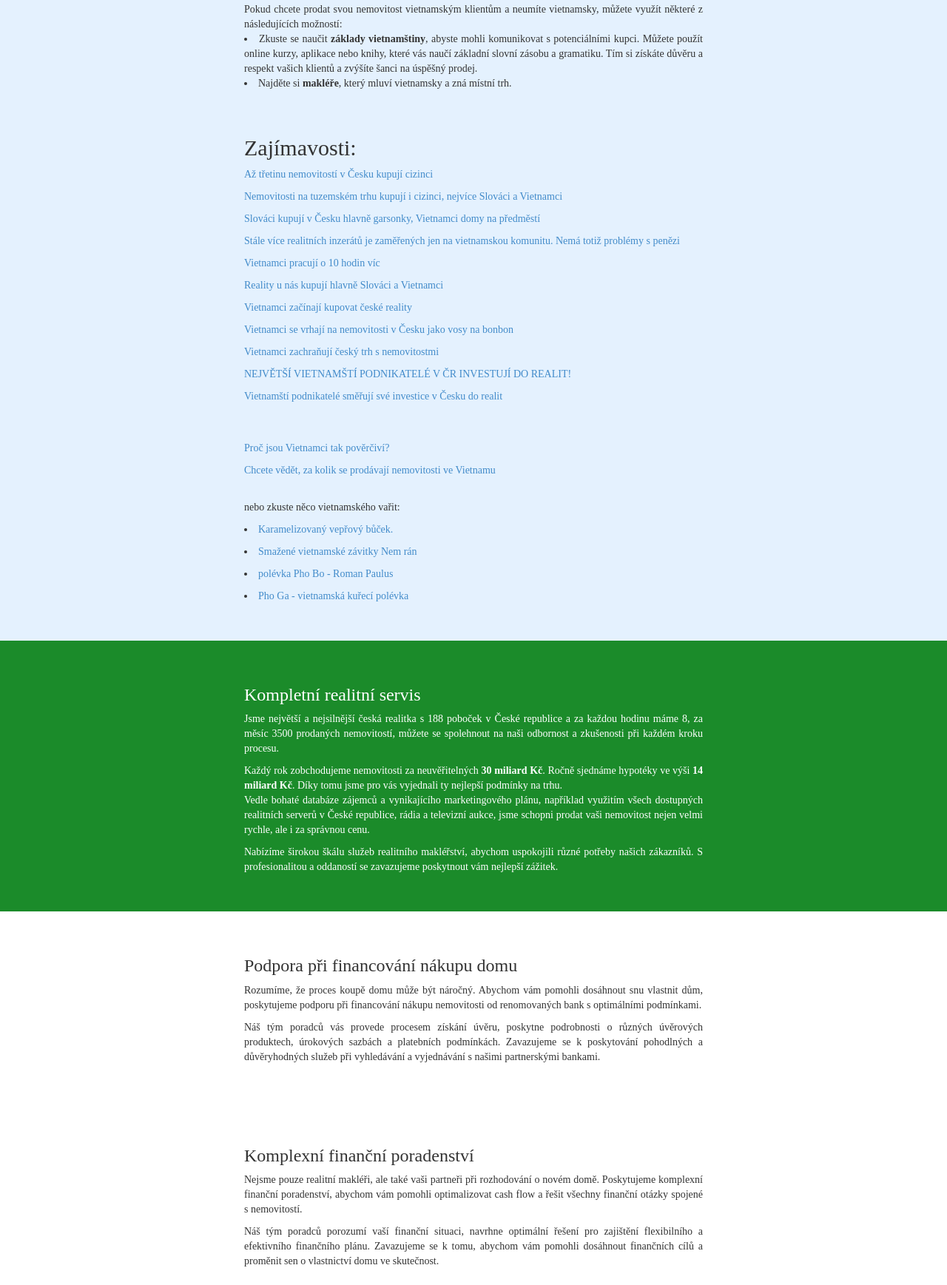
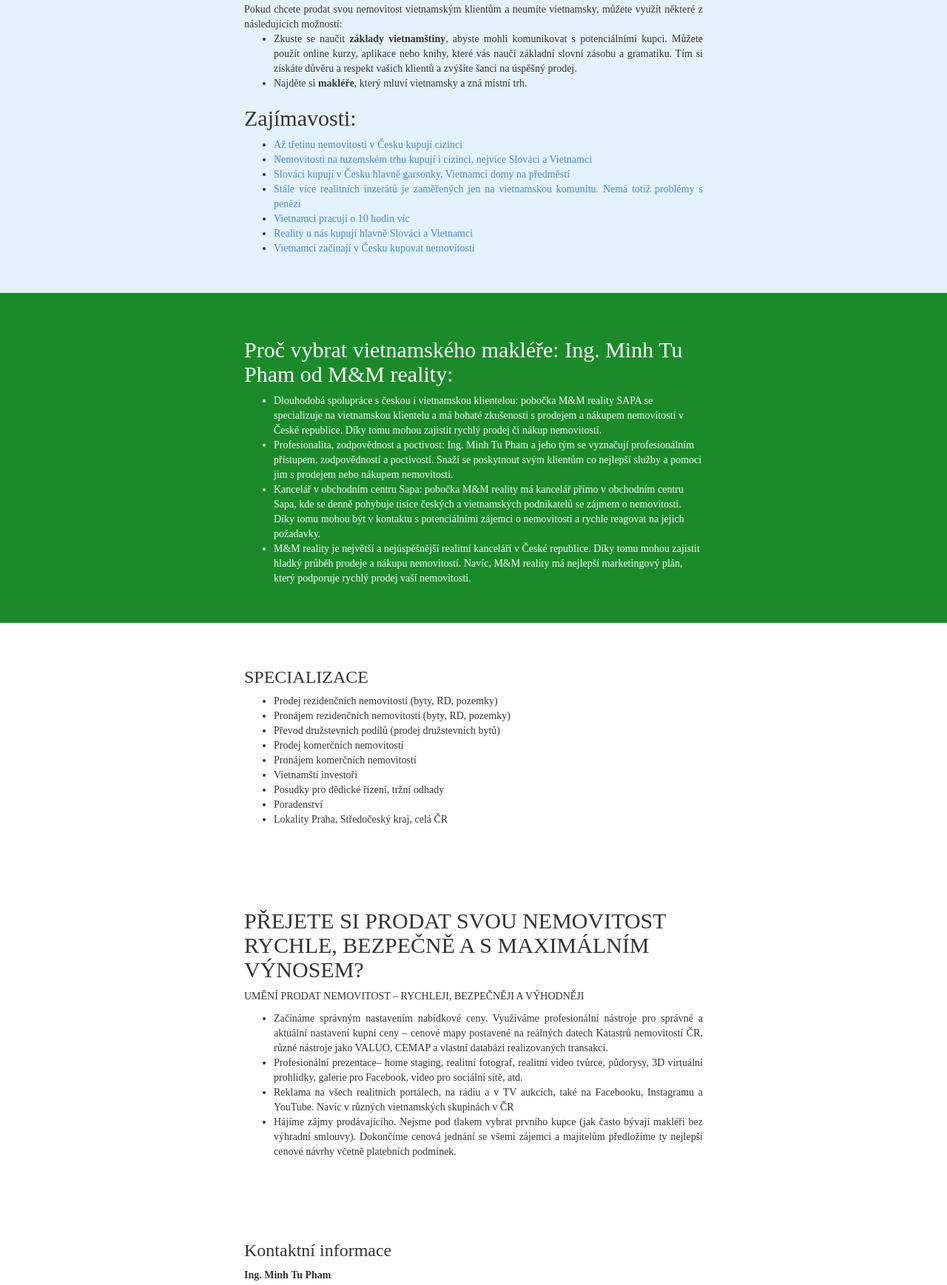
Before and after one commit to phamtucz/phamcz, a plain HTML site: page zajimavosti.html in a window 1280 px wide. Shown: the part 597-2334 px from the top of the page at 74% size. Drawn offline with Linux system fonts and the light colour scheme.

Commit message:
Update zajimavosti.html

```diff
--- a/zajimavosti.html
+++ b/zajimavosti.html
@@ -24,8 +24,8 @@
     <span class="icon-bar"></span>
   </button>
   <!-- Cho nay moi cho them co cac nuoc -->
-  <a href="index.html"><img class="logo green" src="static/img/vn.jpg" alt="vn"></a>
-  <a href="index_cz.html"><img class="logo white" src="static/img/cz.jpg" alt="cz"></a>
+  <a href="index_cz.html"><img class="logo green" src="static/img/cz.jpg" alt="vn"></a>
+  <a href="index.html"><img class="logo white" src="static/img/vn.jpg" alt="cz"></a>
     <a href="https://www.mmreality.cz"><img style="float: right;" class="logo green" src="static/img/mmreality.png"></a>
 </div>
 </div>
@@ -34,87 +34,91 @@
   <div class="container">
    <div class="hero_text">
     <h1 class="catchline">
-          <br> <h1>Přes 30% nemovitostí kupují cizinci. Umíte jim nabídnout tu svou?</h1><br><br></h1>
-        <h3 class="catchline" style="color:lawngreen;"><h3>Cizinci jsou někdy ochotni koupit nemovitost za více peněz než Češi. Umíte jim nabídnout tu svou?</h3></h3>
+        <br>
+        <span>Přes 30% nemovitostí kupují cizinci. Umíte jim nabídnout tu svou?</span>
+        <br><br>
+    </h1>
+    <h3 class="catchline" style="color:lawngreen;">
+        <span>Cizinci jsou někdy ochotni koupit nemovitost za více peněz než Češi. Umíte jim nabídnout tu svou?</span>
+    </h3>
 </div>
+
   </div>
 </div>
 
 <div class="home_block home_block_1">
   <div class="container">
     <div align="justify">
-
         Pokud chcete prodat svou nemovitost vietnamským klientům a neumíte vietnamsky, můžete využít některé z následujících možností: <br>
-        <li>Zkuste se naučit <b>základy vietnamštiny</b>, abyste mohli komunikovat s potenciálními kupci. Můžete použít online kurzy, aplikace nebo knihy, které vás naučí základní slovní zásobu a gramatiku. Tím si získáte důvěru a respekt vašich klientů a zvýšíte šanci na úspěšný prodej.<br></li>
-        <li>Najděte si <b>makléře</b>, který mluví vietnamsky a zná místní trh.</li><br><br>
-
+        <ul>
+            <li>Zkuste se naučit <b>základy vietnamštiny</b>, abyste mohli komunikovat s potenciálními kupci. Můžete použít online kurzy, aplikace nebo knihy, které vás naučí základní slovní zásobu a gramatiku. Tím si získáte důvěru a respekt vašich klientů a zvýšíte šanci na úspěšný prodej.</li>
+            <li>Najděte si <b>makléře</b>, který mluví vietnamsky a zná místní trh.</li>
+        </ul>
         <h2>Zajímavosti:</h2>
-        <p> <a href="https://www.idnes.cz/ekonomika/domaci/cizinci-nemovitosti-v-cesku-byty-rusove-italove.A180319_390088_ekonomika_div"> Až třetinu nemovitostí v Česku kupují cizinci </a></p>
-        <p> <a href="https://www.mesec.cz/aktuality/nemovitosti-na-tuzemskem-trhu-kupuji-i-cizinci/"> Nemovitosti na tuzemském trhu kupují i cizinci, nejvíce Slováci a Vietnamci </a></p>
-        <p> <a href="https://www.idnes.cz/zpravy/domaci/slovaci-kupuji-v-cesku-hlavne-garsonky-vietnamci-domy-na-predmesti.A101205_075203_domaci_jj"> Slováci kupují v Česku hlavně garsonky, Vietnamci domy na předměstí </a></p>
-        <p> <a href="https://www.lidovky.cz/domov/pouze-pro-vietnamce.A090803_000054_ln_noviny_sko"> Stále více realitních inzerátů je zaměřených jen na vietnamskou komunitu. Nemá totiž problémy s penězi
- </a></p>
-        <p> <a href="https://www.lidovky.cz/byznys/cizinci-travi-v-praci-vic-hodin-nez-cesi.A120214_171118_firmy-trhy_apa"> Vietnamci pracují o 10 hodin víc </a></p>
-        <p> <a href="https://www.stavebni-forum.com/en/print/11123/reality-u-nas-kupuji-hlavne-slovaci-a-vietnamci/"> Reality u nás kupují hlavně Slováci a Vietnamci </a></p>
-        <p> <a href="https://www.idnes.cz/ekonomika/domaci/cizinci-nemovitosti-v-cesku-byty-rusove-italove.A180319_390088_ekonomika_div"> Vietnamci začínají kupovat české reality </a></p>
-        <p> <a href="https://ct24.ceskatelevize.cz/clanek/ekonomika/vietnamci-se-vrhaji-na-nemovitosti-v-cesku-jako-vosy-na-bonbon-185655"> Vietnamci se vrhají na nemovitosti v Česku jako vosy na bonbon </a></p>
-        <p> <a href="https://www.lidovky.cz/domov/vietnamci-zachranuji-cesky-trh-s-nemovitostmi.A090803_000006_ln_noviny_sko"> Vietnamci zachraňují český trh s nemovitostmi </a></p>
-        <p> <a href="https://www.cvs-praha.cz/nejvetsi-vietnamsti-podnikatele-v-cr-investuji-do-realit/"> NEJVĚTŠÍ VIETNAMŠTÍ PODNIKATELÉ V ČR INVESTUJÍ DO REALIT! </a></p>
-        <p> <a href="https://www.hypoindex.cz/kratke-zpravy/vietnamsti-podnikatele-smeruji-sve-investice-v-cesku-do-realit/"> Vietnamští podnikatelé směřují své investice v Česku do realit </a></p><br><br>
-        <p> <a href="https://medium.seznam.cz/clanek/huy-cz-proc-jsou-vietnamci-tak-povercivi-novy-rok-novy-ja-1341"> Proč jsou Vietnamci tak pověrčiví? </a></p>
-        <p> <a href="https://https://search.savills.com/cz/cs/list/nemovitost-na-prodej/vietnam"> Chcete vědět, za kolik se prodávají nemovitosti ve Vietnamu </a></p><br>
-         nebo zkuste něco vietnamského vařit:<br>
-        <p> <a href="https://www.youtube.com/watch?v=HtE04JOj3tU"> <li>Karamelizovaný vepřový bůček. </a></p>
-       <p> <a href="https://fresh.iprima.cz/recepty/smazene-vietnamske-zavitky-nem-ran-podle-go-brno"> <li>Smažené vietnamské závitky Nem rán </a></p>
-        <p> <a href="https://www.youtube.com/watch?v=6DlTUwjaOsY"> <li>polévka Pho Bo - Roman Paulus </a></p>
-      <p> <a href="https://www.youtube.com/watch?v=DRzeIwn0oIk"><li>Pho Ga - vietnamská kuřecí polévka </a></p>
-
-
+        <ul>
+            <li><a href="https://www.idnes.cz/ekonomika/domaci/cizinci-nemovitosti-v-cesku-byty-rusove-italove.A180319_390088_ekonomika_div">Až třetinu nemovitostí v Česku kupují cizinci</a></li>
+            <li><a href="https://www.mesec.cz/aktuality/nemovitosti-na-tuzemskem-trhu-kupuji-i-cizinci/">Nemovitosti na tuzemském trhu kupují i cizinci, nejvíce Slováci a Vietnamci</a></li>
+            <li><a href="https://www.idnes.cz/zpravy/domaci/slovaci-kupuji-v-cesku-hlavne-garsonky-vietnamci-domy-na-predmesti.A101205_075203_domaci_jj">Slováci kupují v Česku hlavně garsonky, Vietnamci domy na předměstí</a></li>
+            <li><a href="https://www.lidovky.cz/domov/pouze-pro-vietnamce.A090803_000054_ln_noviny_sko">Stále více realitních inzerátů je zaměřených jen na vietnamskou komunitu. Nemá totiž problémy s penězi</a></li>
+            <li><a href="https://www.lidovky.cz/byznys/cizinci-travi-v-praci-vic-hodin-nez-cesi.A120214_171118_firmy-trhy_apa">Vietnamci pracují o 10 hodin víc</a></li>
+            <li><a href="https://www.stavebni-forum.com/en/print/11123/reality-u-nas-kupuji-hlavne-slovaci-a-vietnamci/">Reality u nás kupují hlavně Slováci a Vietnamci</a></li>
+            <li><a href="https://www.idnes.cz/ekonomika/domaci/cizinci-nemovitosti-v-cesku-byty-rusove-italove.A180319_390088_ekonomika_div">Vietnamci začínají v Česku kupovat nemovitosti</a></li>
+        </ul>
     </div>
 </div>
+
 </div>
 
 <div class="home_block home_block_2">
   <div class="container">
-    <h3>Kompletní realitní servis </h3>
-    <div align="justify">
+      <h2>Proč vybrat vietnamského makléře: Ing. Minh Tu Pham od M&M reality:</h2>
+<ul>
+  <li>Dlouhodobá spolupráce s českou i vietnamskou klientelou: pobočka M&M reality SAPA se specializuje na vietnamskou klientelu a má bohaté zkušenosti s prodejem a nákupem nemovitostí v České republice. Díky tomu mohou zajistit rychlý prodej či nákup nemovitostí.</li>
+  <li>Profesionalita, zodpovědnost a poctivost: Ing. Minh Tu Pham a jeho tým se vyznačují profesionálním přístupem, zodpovědností a poctivostí. Snaží se poskytnout svým klientům co nejlepší služby a pomoci jim s prodejem nebo nákupem nemovitosti.</li>
+  <li>Kancelář v obchodním centru Sapa: pobočka M&M reality má kancelář přímo v obchodním centru Sapa, kde se denně pohybuje tisíce českých a vietnamských podnikatelů se zájmem o nemovitosti. Díky tomu mohou být v kontaktu s potenciálními zájemci o nemovitosti a rychle reagovat na jejich požadavky.</li>
+  <li>M&M reality je největší a nejúspěšnější realitní kanceláří v České republice. Díky tomu mohou zajistit hladký průběh prodeje a nákupu nemovitostí. Navíc, M&M reality má nejlepší marketingový plán, který podporuje rychlý prodej vaší nemovitosti.</li>
+</ul>
 
-       <p>Jsme největší a nejsilnější česká realitka s 188 poboček v České republice a za každou hodinu máme 8, za měsíc 3500 prodaných nemovitostí, můžete se spolehnout na naši odbornost a zkušenosti při každém kroku procesu.</p> Každý rok zobchodujeme nemovitosti za neuvěřitelných <b>30 miliard Kč</b>. Ročně sjednáme hypotéky ve výši <b>14 miliard Kč</b>. Díky tomu jsme pro vás vyjednali ty nejlepší podmínky na trhu.
-       <p> Vedle bohaté databáze zájemců a vynikajícího marketingového plánu, například využitím všech dostupných realitních serverů v České republice, rádia a televizní aukce, jsme schopni prodat vaši nemovitost nejen velmi rychle, ale i za správnou cenu.
-        </p>
-        <p>Nabízíme širokou škálu služeb realitního makléřství, abychom uspokojili různé potřeby našich zákazníků. S profesionalitou a oddaností se zavazujeme poskytnout vám nejlepší zážitek.</p>
     </div>
   </div>
 </div>
 
 <div class="home_block home_block_4">
   <div class="container">
-    <h3>Podpora při financování nákupu domu</h3>
+    <h3>SPECIALIZACE</h3>
     <div align="justify">
-      <p>Rozumíme, že proces koupě domu může být náročný. Abychom vám pomohli dosáhnout snu vlastnit dům, poskytujeme podporu při financování nákupu nemovitosti od renomovaných bank s optimálními podmínkami.</p>
-      <p>Náš tým poradců vás provede procesem získání úvěru, poskytne podrobnosti o různých úvěrových produktech, úrokových sazbách a platebních podmínkách. Zavazujeme se k poskytování pohodlných a důvěryhodných služeb při vyhledávání a vyjednávání s našimi partnerskými bankami.</p>
+      <ul>
+  <li>Prodej rezidenčních nemovitostí (byty, RD, pozemky)</li>
+  <li>Pronájem rezidenčních nemovitostí (byty, RD, pozemky)</li>
+  <li>Převod družstevních podílů (prodej družstevních bytů)</li>
+  <li>Prodej komerčních nemovitostí</li>
+  <li>Pronájem komerčních nemovitostí</li>
+  <li>Vietnamští investoři</li>
+  <li>Posudky pro dědické řízení, tržní odhady</li>
+  <li>Poradenství</li>
+  <li>Lokality Praha, Středočeský kraj, celá ČR</li>
+</ul>
+
     </div>
   </div>
 </div>
 
 <div class="home_block home_block_5">
   <div class="container">
-    <h3>Komplexní finanční poradenství</h3>
+    <h2>PŘEJETE SI PRODAT SVOU NEMOVITOST RYCHLE, BEZPEČNĚ A S MAXIMÁLNÍM VÝNOSEM?</h2>
     <div align="justify">
-      <p>Nejsme pouze realitní makléři, ale také vaši partneři při rozhodování o novém domě. Poskytujeme komplexní finanční poradenství, abychom vám pomohli optimalizovat cash flow a řešit všechny finanční otázky spojené s nemovitostí.</p>
-      <p>Náš tým poradců porozumí vaší finanční situaci, navrhne optimální řešení pro zajištění flexibilního a efektivního finančního plánu. Zavazujeme se k tomu, abychom vám pomohli dosáhnout finančních cílů a proměnit sen o vlastnictví domu ve skutečnost.</p>
+<p>UMĚNÍ PRODAT NEMOVITOST – RYCHLEJI, BEZPEČNĚJI A VÝHODNĚJI</p>
+<ul>
+  <li>Začínáme správným nastavením nabídkové ceny. Využíváme profesionální nástroje pro správné a aktuální nastavení kupní ceny – cenové mapy postavené na reálných datech Katastrů nemovitostí ČR, různé nástroje jako VALUO, CEMAP a vlastní databázi realizovaných transakcí.</li>
+  <li>Profesionální prezentace– home staging, realitní fotograf, realitní video tvůrce, půdorysy, 3D virtuální prohlídky, galerie pro Facebook, video pro sociální sítě, atd.</li>
+  <li>Reklama na všech realitních portálech, na rádiu a v TV aukcích, také na Facebooku, Instagramu a YouTube. Navíc v různých vietnamských skupinách v ČR</li>
+  <li>Hájíme zájmy prodávajícího. Nejsme pod tlakem vybrat prvního kupce (jak často bývají makléři bez výhradní smlouvy). Dokončíme cenová jednání se všemi zájemci a majitelům předložíme ty nejlepší cenové návrhy včetně platebních podmínek.</li>
+</ul>
+
     </div>
   </div>
 </div>
 
-<div class="home_block home_block_6">
-  <div class="container">
-    <h3>Nákup domu, Nákup obchodu a Investice s cílem dosáhnout stabilního bydlení</h3>
-    <div align="justify">
-      <p>Hledáte nejen dům, nebo obchod, ale také prostor pro stabilní bydlení? LuckyHome je váš důvěryhodný partner. Nabízíme různé možnosti nákupu domu, nákupu obchodu a investic, abychom splnili váš cíl stabilního bydlení.</p>
-    </div>
-  </div>
-</div>
 
 <div class="home_block home_block_7">
     <div class="container">
@@ -132,7 +136,7 @@
 
 <div class="home_block home_block_8">
     <div class="container">
-    <h3>Facebook stránka - LuckyHome </h3>
+        <h3>Facebook stránka - LuckyHome</h3>
         <div align="justify">
             <p>Navštivte naši stránku na Facebooku a buďte v obraze s novinkami, nejnovějšími informacemi a atraktivními nabídkami nemovitostí:</p>
             <p><a href="https://www.facebook.com/nnmm.cz" target="_blank">facebook.com/nnmm.cz</a></p>
@@ -143,7 +147,7 @@
 <footer>
     <div class="footer_content">
         <small>
-      <span class="pull-left">Sídlo:Lýskova 2601/10, 155 00, Praha 5 - Stodůlky, IČ: 66473721</span>
+            <span class="pull-left">Sídlo: Lýskova 2601/10, 155 00, Praha 5 - Stodůlky, IČ: 66473721</span>
             <div class="pull-right">
                 <div><a href="mailto:minhtu@pham.cz">minhtu@pham.cz</a></div>
             </div>
@@ -155,5 +159,6 @@
 <script src="static/libs/bootstrap/dist/js/bootstrap.min.js"></script>
 <script src="static/js/script.js"></script>
 <script src="static/js/home.js"></script>
+
 </body>
 </html>
```
Lines whose indentation alone changed are shown as unchanged.
